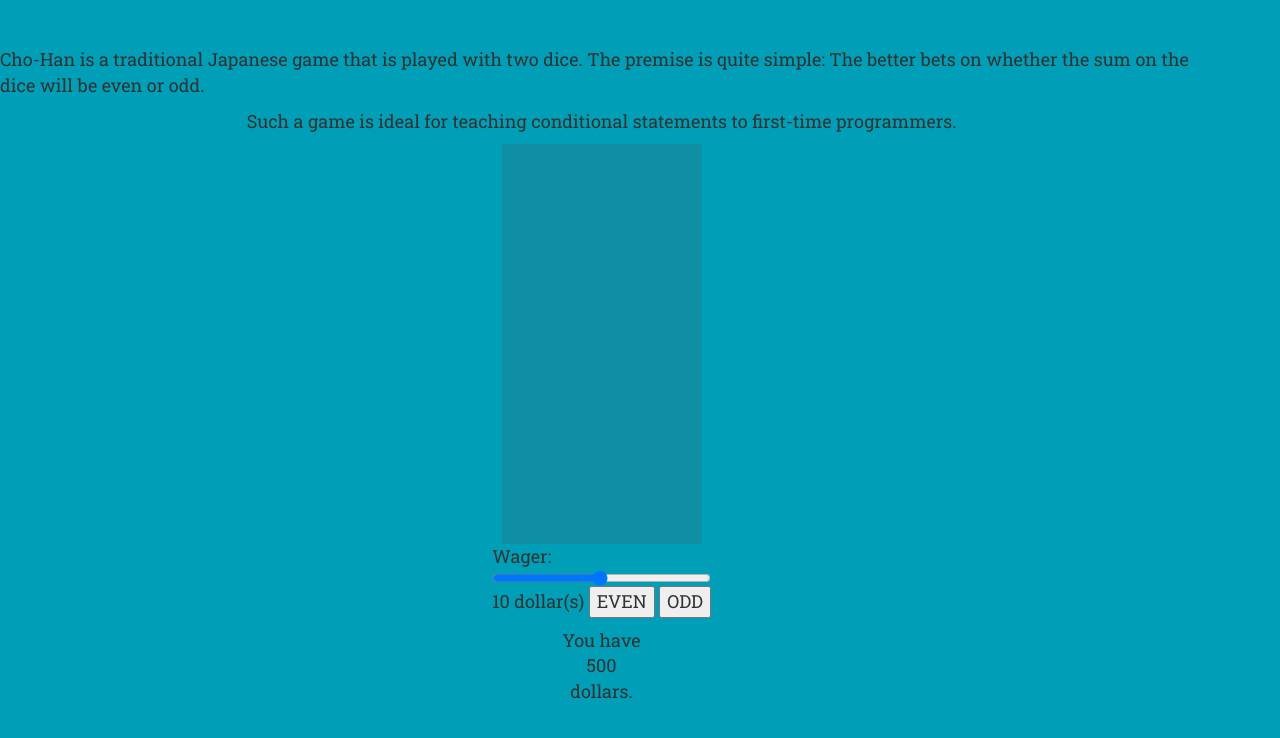
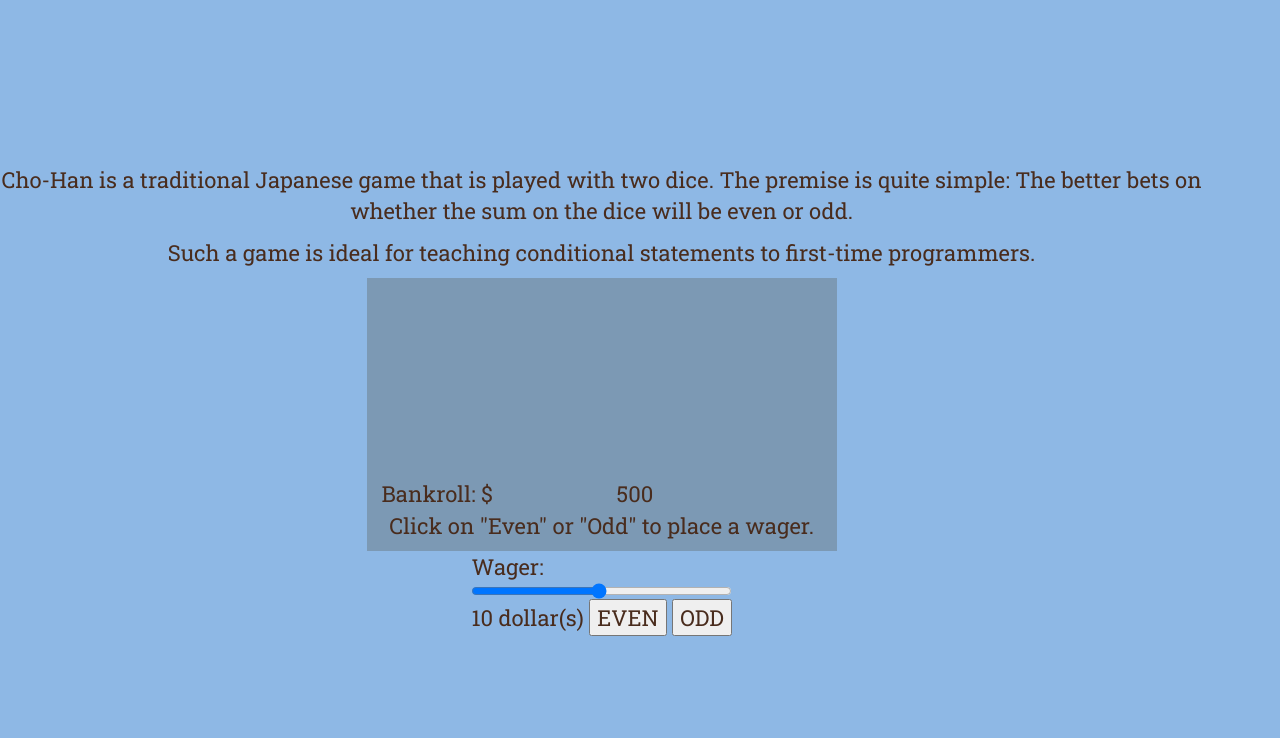
Before and after one commit to DavidLim626wq/davidlim626wq.github.io, a plain HTML site: page apps/chohan/chohan.html in a window 1280 px wide. Drawn offline with nearby package versions, Linux system fonts and the light colour scheme.

Commit message:
Cosmetic Changes

```diff
--- a/apps/chohan/chohan.css
+++ b/apps/chohan/chohan.css
@@ -2,17 +2,19 @@
 body {
     margin: 0;
     font-family: 'Roboto Slab', serif;
-	font-size: 18px;
-    background-color: #009FB7;
+	font-size: 22px;
+    background-color: #8EB8E5;
     display: flex;
+	position: relative;
     flex-direction: column;
     flex-wrap: wrap;
     justify-content: center;
     align-items: center;
     align-content: stretch;
-    position: absolute;
     width: 94%;
     height: 94%;
+	min-height: 100vh;
+	color: #492C1D;
 }
 
 img{
@@ -22,15 +24,27 @@ img{
 	padding: 3px;
 }
 
+#game
+{
+	width: 470px;
+	background-color: #7C99B4;
+	justify-content: center;
+}
+
 #dice1, #dice2{
 	height: 200px;
 	width: 200px;
-	background-color: #108FA4;
+
 	justify-content: center;
 	vertical-align: middle;
 	display: flex;
+	flex-direction: row;
 }
 
 #money{
-	display: inline-block;
+	float: left;
 }
+
+p{
+	text-align: center;
+}
--- a/apps/chohan/chohan.html
+++ b/apps/chohan/chohan.html
@@ -15,8 +15,18 @@
 <p>Cho-Han is a traditional Japanese game that is played with two dice.  The premise is quite simple:  The better bets on whether the sum on the dice will be even or odd.</p>
 <p>Such a game is ideal for teaching conditional statements to first-time programmers.</p>
 
-<div id="dice1"></div><div id="dice2"></div>
+<div class="container" id="game">
+    <div class="row">
+        <div id="dice1" class="col-xs-6"></div>
+        <div id="dice2" class="col-xs-6"></div>
+    </div>
 
+	<div class="row">
+		<div id="txt" class="col-xs-6">Bankroll: $</div>
+		<div id="money" class="col-xs-6">500</div>
+	</div>
+	<p id="msg">Click on "Even" or "Odd" to place a wager.</p>
+</div>
 <form>
   Wager:
   <input id=makeBet type="range" min="1" max="50" value="25" step="1" onchange="showValue(this.value)" />
@@ -24,8 +34,8 @@
   <button type="button" onclick="oe = 0; winOrLose()">EVEN</button>
   <button type="button" onclick="oe = 1; winOrLose()">ODD</button>
 </form>
-<p id="msg"></p>
-You have <div id=money>500</div> dollars.
+
+
 
 </head>
 
```
